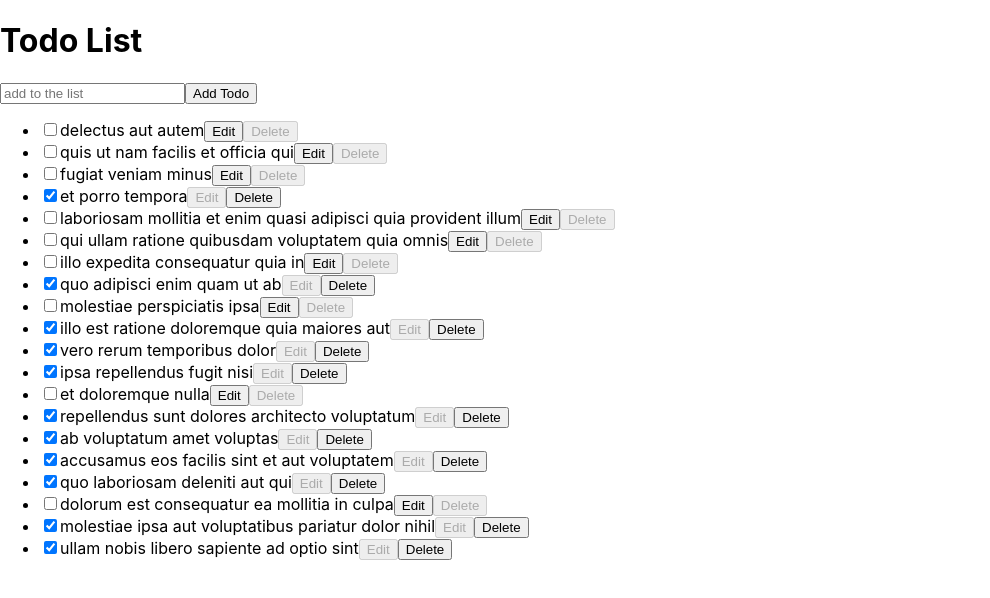
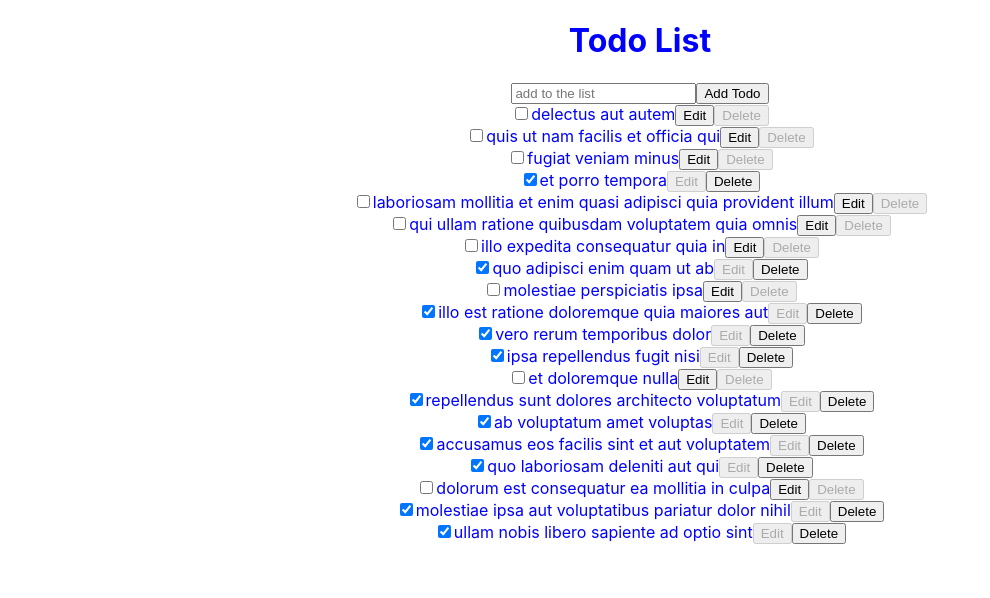
Before and after one commit to han18/Building-Todo-List, a React (Create React App) app: page / in a window 1280 px wide. Shown: the top 598 px of the page, without its empty margins (0-990 px from the left). Built offline with nearby package versions, Linux system fonts and the light colour scheme.

Commit message:
created some css style

```diff
--- a/src/App.css
+++ b/src/App.css
@@ -1,38 +1,4 @@
 .App {
   text-align: center;
+  color: blue;
 }
-
-.App-logo {
-  height: 40vmin;
-  pointer-events: none;
-}
-
-@media (prefers-reduced-motion: no-preference) {
-  .App-logo {
-    animation: App-logo-spin infinite 20s linear;
-  }
-}
-
-.App-header {
-  background-color: #282c34;
-  min-height: 100vh;
-  display: flex;
-  flex-direction: column;
-  align-items: center;
-  justify-content: center;
-  font-size: calc(10px + 2vmin);
-  color: white;
-}
-
-.App-link {
-  color: #61dafb;
-}
-
-@keyframes App-logo-spin {
-  from {
-    transform: rotate(0deg);
-  }
-  to {
-    transform: rotate(360deg);
-  }
-}
--- a/src/App.js
+++ b/src/App.js
@@ -36,7 +36,7 @@
   };
 
   return (
-    <div>
+    <div className="App">
       <h1>Todo List</h1>
       <input
         type="text"
@@ -45,9 +45,8 @@
         placeholder="add to the list"
       />
       <button onClick={handleAddTodo}>Add Todo</button>
-      <ul>
       {todos.map((todo) => (
-          <li key={todo.id}>
+        <div key={todo.id}>
           <input
             type="checkbox"
             checked={todo.completed}
@@ -81,9 +80,8 @@
               </button>
             </>
           )}
-          </li>
+        </div>
       ))}
-      </ul>
     </div>
   );
 }
--- a/src/reducer/todoReducer.js
+++ b/src/reducer/todoReducer.js
@@ -13,7 +13,7 @@
       );
     case "DELETE_TODO":
       return state.filter((todo) => todo.id !== action.payload);
-    case "EDIT":
+    case "EDIT_TODO":
       return state.map((todo) =>
         todo.id === action.payload.id
           ? { ...todo, title: action.payload.title }
```
Lines whose indentation alone changed are shown as unchanged.
